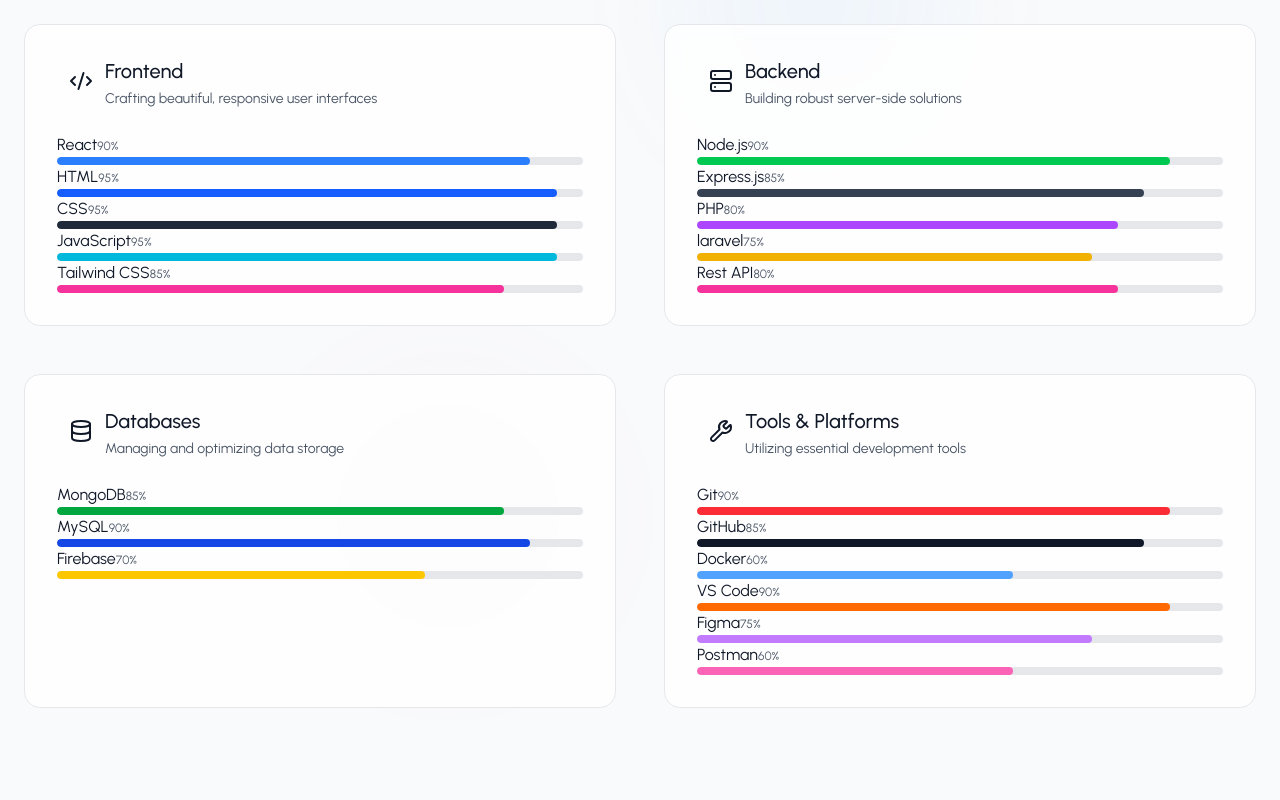
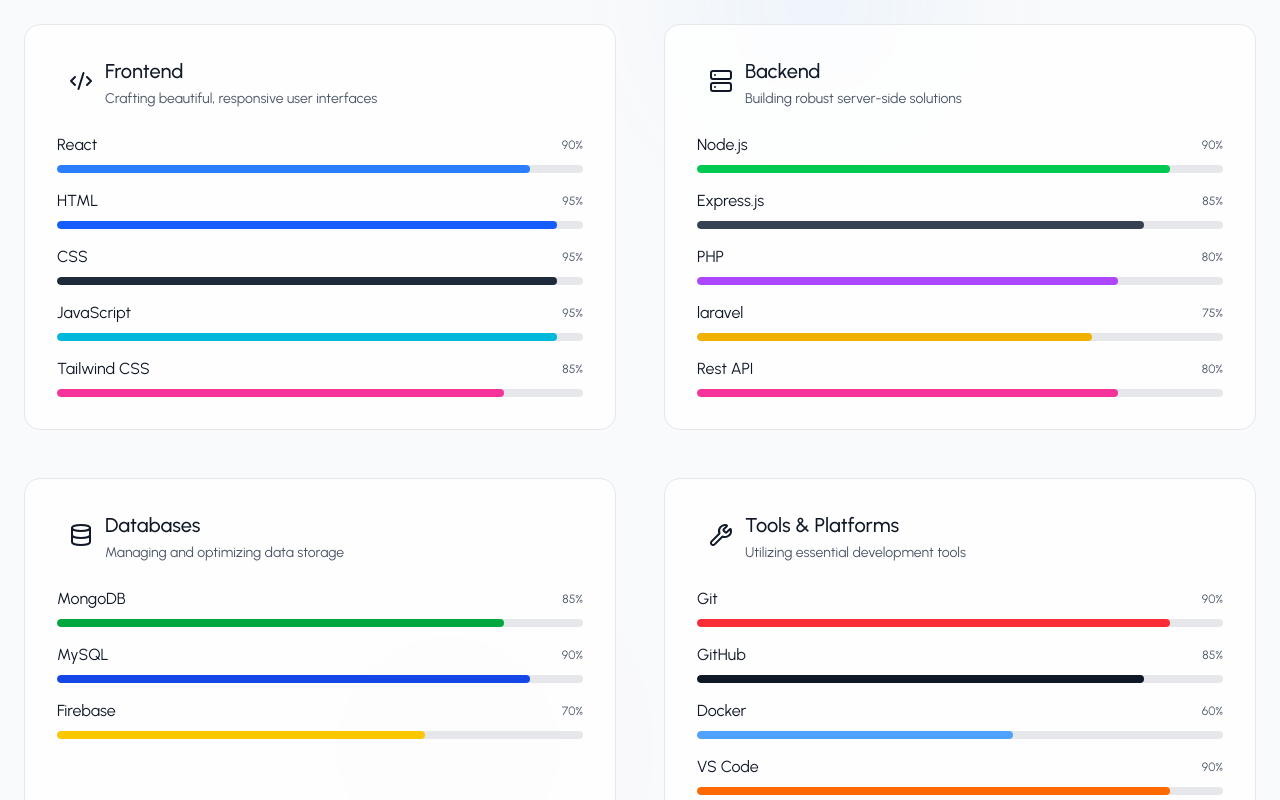
Before and after one commit to AshaniTH/my-portfolio, a React (Vite) app: page / in a window 1280 px wide. Shown: the part 1100-1900 px from the top of the page. Built offline with nearby package versions, Linux system fonts and the light colour scheme.

Commit message:
feat: enhance skills list layout in SkillsSection with spacing and grouping

```diff
--- a/src/components/Sections/SkillsSection.jsx
+++ b/src/components/Sections/SkillsSection.jsx
@@ -135,11 +135,11 @@ const SkillsSection = () => {
 
             </div>
             {/*skills list*/}
-            <div className=''>
+            <div className='space-y-4'>
               {category.skills.map((skill,skillIndex)=>(
-                <div key={skill.name} className=''
+                <div key={skill.name} className='group'
                 >
-                  <div className=''>
+                  <div className='flex justify-between items-center mb-2'>
                     <span className=''>{skill.name}</span>
                     <span
                     className={`text-xs ${
```
